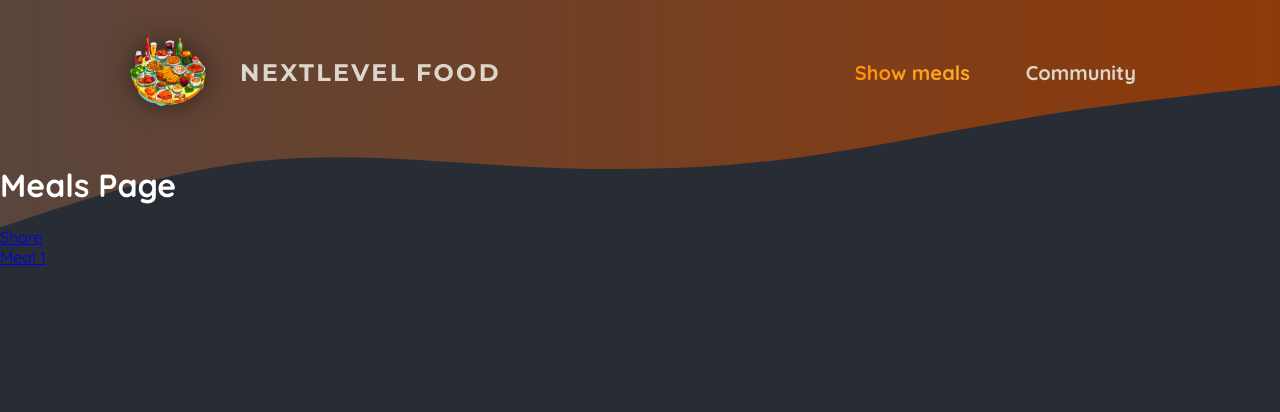
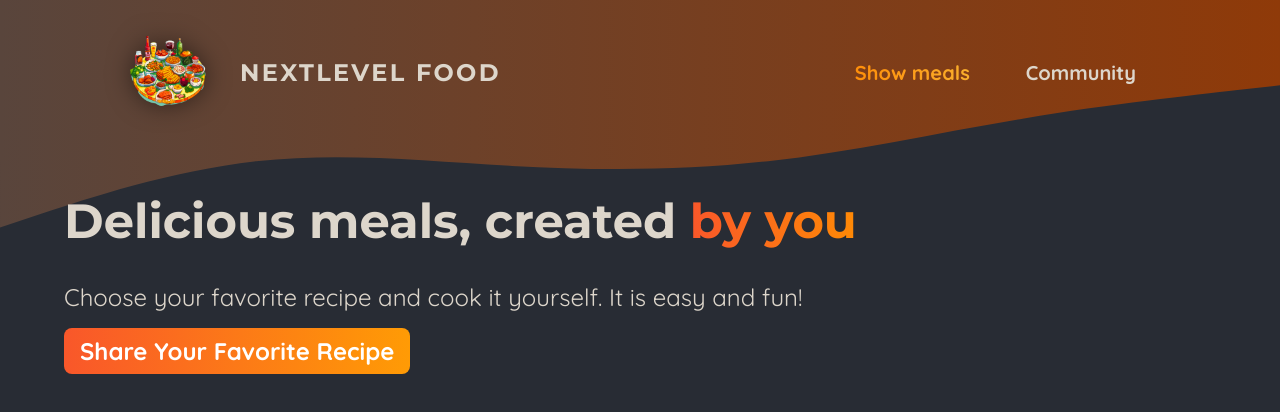
Before and after one commit to SviatoslavMJS/next-js-udemy-course, a Next.js app: page /meals in a window 1280 px wide. Shown: the top 412 px of the page. Built offline with nearby package versions, Linux system fonts and the light colour scheme.

Commit message:
add meals grid

```diff
--- a/app/meals/page.tsx
+++ b/app/meals/page.tsx
@@ -1,14 +1,28 @@
 import Link from "next/link";
+
+import { MealsGrid } from "@/components";
+
+import styles from "./styles.module.css";
 
 const MealsPage = () => {
   return (
-    <div className="flex flex-col">
-      <h1 className="text-white">Meals Page</h1>
-      <Link className="text-red" href="/meals/share">
-        Share
-      </Link>
-      <Link href="/meals/meal-1">Meal 1</Link>
-    </div>
+    <>
+      <header className={styles.header}>
+        <h1>
+          Delicious meals, created{" "}
+          <span className={styles.highlight}>by you</span>
+        </h1>
+        <p>
+          Choose your favorite recipe and cook it yourself. It is easy and fun!
+        </p>
+        <p className={styles.cta}>
+          <Link href="/meals/share">Share Your Favorite Recipe</Link>
+        </p>
+      </header>
+      <main className={styles.main}>
+        <MealsGrid meals={[]} />
+      </main>
+    </>
   );
 };
 
--- /dev/null
+++ b/app/meals/styles.module.css
@@ -0,0 +1,51 @@
+.header {
+    gap: 3rem;
+    margin: 3rem auto 5rem auto;
+    width: 90%;
+    max-width: 75rem;
+    color: #ddd6cb;
+    font-size: 1.5rem;
+  }
+
+  .header h1 {
+    font-family: 'Montserrat', sans-serif;
+  }
+
+  .highlight {
+    background: linear-gradient(90deg, #f9572a, #ff8a05);
+    background-clip: text;
+    -webkit-background-clip: text;
+    -webkit-text-fill-color: transparent;
+  }
+
+  .header p {
+    margin: 0;
+  }
+
+  .cta a {
+    display: inline-block;
+    margin-top: 1rem;
+    padding: 0.5rem 1rem;
+    border-radius: 0.5rem;
+    background: linear-gradient(90deg, #f9572a, #ff9b05);
+    color: #ffffff;
+    font-weight: bold;
+    text-decoration: none;
+  }
+
+  .loading {
+    text-align: center;
+    animation: loading 1.2s ease-in-out infinite;
+  }
+
+  @keyframes loading {
+    0% {
+      color: #e9e9e9;
+    }
+    50% {
+      color: #b89b84;
+    }
+    100% {
+      color: #e9e9e9;
+    }
+  }
--- a/components/index.ts
+++ b/components/index.ts
@@ -1,5 +1,7 @@
 import { HeaderLink } from "./link";
+import { MealItem } from "./meal-item";
+import { MealsGrid } from "./meals-grid";
 import { ImageSlideshow } from "./images";
 import MainHeader from "./main-header/main-header";
 
-export { HeaderLink, MainHeader, ImageSlideshow };
+export { HeaderLink, MealItem, MealsGrid, MainHeader, ImageSlideshow };
--- /dev/null
+++ b/components/meal-item/index.tsx
@@ -0,0 +1,35 @@
+import Link from "next/link";
+import Image from "next/image";
+
+import styles from "./styles.module.css";
+
+export const MealItem = ({
+  title,
+  slug,
+  image,
+  summary,
+  creator,
+}: Record<string, any>) => {
+  return (
+    <article className={styles.meal}>
+      <header>
+        <div className={styles.image}>
+          <Image src={image} alt={title} fill />
+        </div>
+
+        <div className={styles.headerText}>
+          <h2>{title}</h2>
+          <p>by {creator}</p>
+        </div>
+      </header>
+
+      <div className={styles.content}>
+        <p className={styles.summary}>{summary}</p>
+
+        <div className={styles.actions}>
+          <Link href={`/meals/${slug}`}>View Details</Link>
+        </div>
+      </div>
+    </article>
+  );
+};
--- /dev/null
+++ b/components/meal-item/styles.module.css
@@ -0,0 +1,75 @@
+.meal {
+    display: flex;
+    flex-direction: column;
+    justify-content: space-between;
+    height: 100%;
+    border-radius: 4px;
+    box-shadow: 0 0 12px rgba(0, 0, 0, 0.3);
+    overflow: hidden;
+    transition: all 0.3s ease-in-out;
+    color: #ddd6cb;
+    background: linear-gradient(90deg, #2c1e19, #25200f);
+  }
+
+  .headerText {
+    padding: 0.5rem 1rem 0 1rem;
+  }
+
+  .headerText h2 {
+    margin: 0;
+    font-size: 1.5rem;
+    font-family: 'Montserrat', sans-serif;
+  }
+
+  .headerText p {
+    font-size: 0.75rem;
+    color: #cfa69b;
+    font-style: italic;
+  }
+
+  .meal h2,
+  .meal p {
+    margin: 0;
+  }
+
+  .image {
+    position: relative;
+    height: 15rem;
+  }
+
+  .meal img {
+    object-fit: cover;
+  }
+
+  .content {
+    display: flex;
+    flex-direction: column;
+    justify-content: space-between;
+    height: 100%;
+  }
+
+  .summary {
+    padding: 1rem 1rem 0 1rem;
+  }
+
+  .actions {
+    padding: 1rem;
+    text-align: right;
+  }
+
+  .actions a {
+    display: inline-block;
+    margin-top: 1rem;
+    padding: 0.5rem 1rem;
+    border-radius: 0.5rem;
+    background: linear-gradient(90deg, #f9572a, #ff9b05);
+    color: #ffffff;
+    font-weight: bold;
+    text-decoration: none;
+  }
+
+  .actions a:hover,
+  .actions a:active {
+    background: linear-gradient(90deg, #fd4715, #f9b241);
+    box-shadow: 0 0 12px rgba(242, 100, 18, 0.8);
+  }
--- /dev/null
+++ b/components/meals-grid/index.tsx
@@ -0,0 +1,15 @@
+import classes from "./styles.module.css";
+
+import { MealItem } from "../meal-item";
+
+export const MealsGrid = ({ meals }: Record<string, any>) => {
+  return (
+    <ul className={classes.meals}>
+      {meals.map((meal: Record<string, any>) => (
+        <li key={meal.id}>
+          <MealItem {...meal} />
+        </li>
+      ))}
+    </ul>
+  );
+};
--- /dev/null
+++ b/components/meals-grid/styles.module.css
@@ -0,0 +1,10 @@
+.meals {
+    width: 90%;
+    max-width: 90rem;
+    display: grid;
+    grid-template-columns: repeat(auto-fill, minmax(20rem, 1fr));
+    grid-gap: 5rem;
+    margin: 2rem auto;
+    list-style: none;
+    padding: 0;
+  }
```
